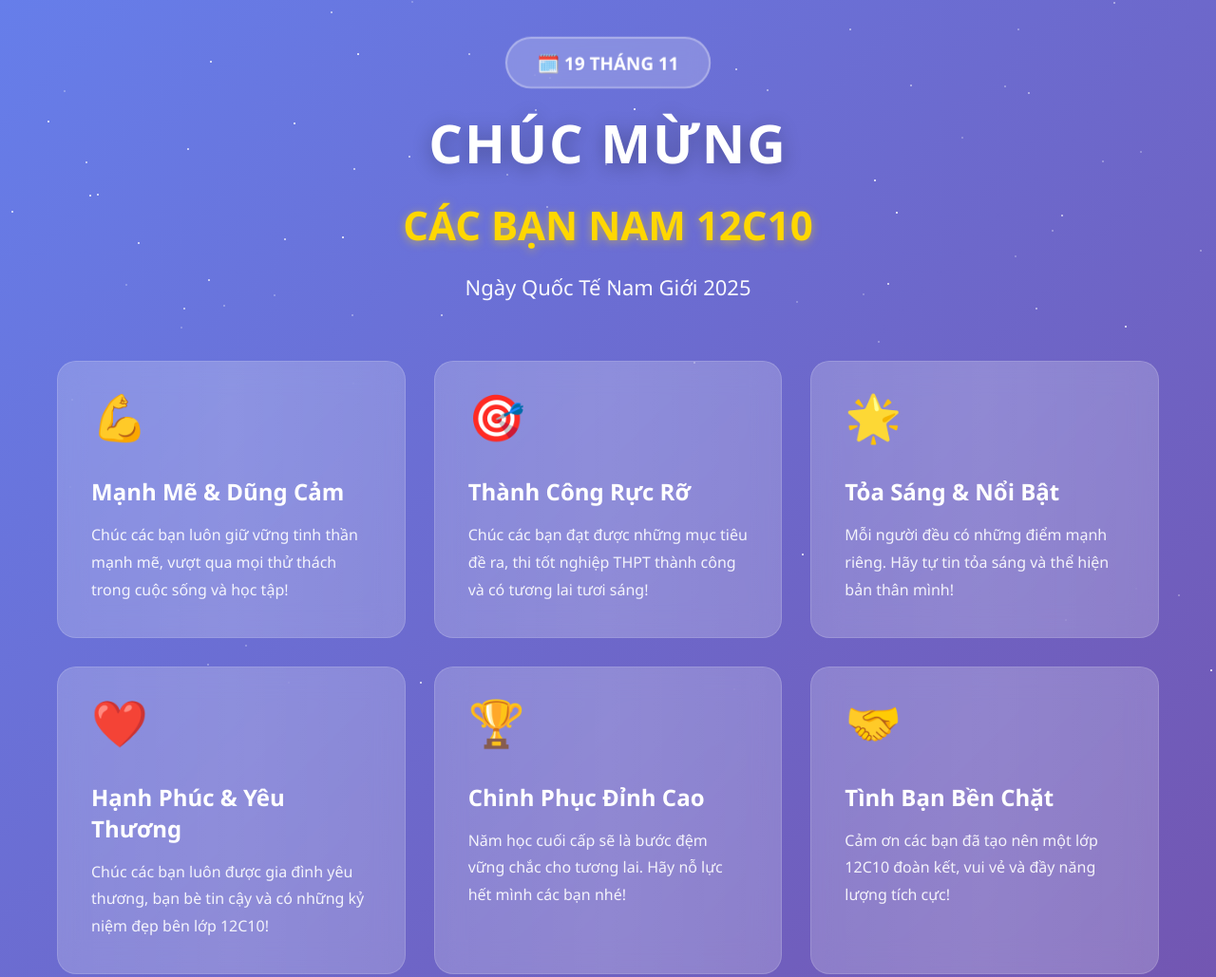
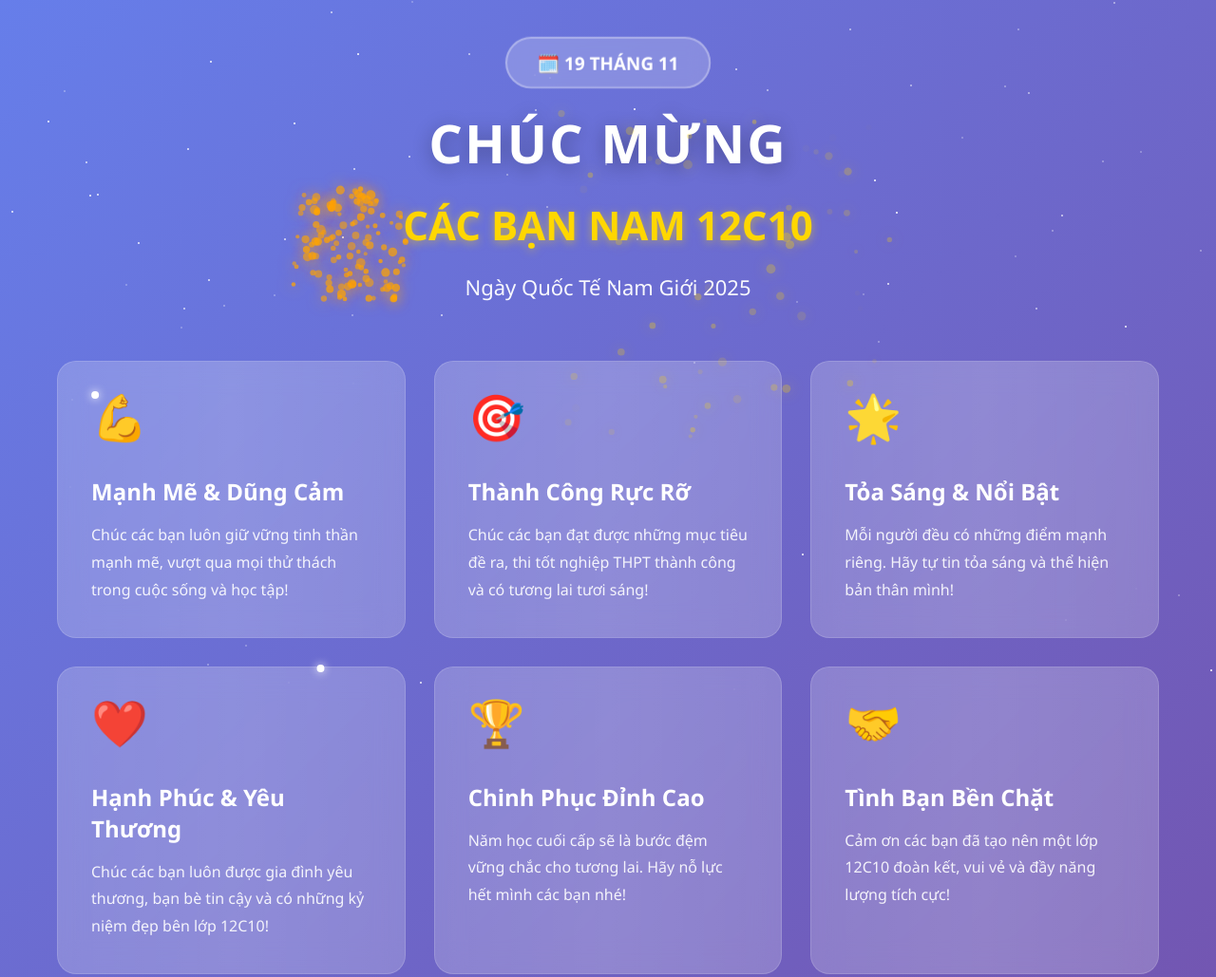
Before and after one commit to MinhHieuu2003/mens-day-12c10, a plain HTML site: page index.html in a window 1280 px wide. Shown: the top 1029 px of the page at 95% size. Drawn offline with Linux system fonts and the light colour scheme.

Commit message:
phao hoa

```diff
--- a/index.html
+++ b/index.html
@@ -214,6 +214,17 @@
             padding: 30px;
         }
 
+        canvas {
+            position: fixed;
+            top: 0;
+            left: 0;
+            width: 100%;
+            height: 100%;
+            pointer-events: none;
+            z-index: 999;
+            background: transparent;
+        }
+
         @keyframes fadeInDown {
             from {
                 opacity: 0;
@@ -252,6 +263,7 @@
     </style>
 </head>
 <body>
+    <canvas id="fireworks"></canvas>
     <div class="stars" id="stars"></div>
 
     <div class="container">
@@ -349,6 +361,139 @@
 
         createStars();
         createEmojiRain();
+
+        // Pháo hoa
+        const canvas = document.getElementById('fireworks');
+        const ctx = canvas.getContext('2d');
+        canvas.width = window.innerWidth;
+        canvas.height = window.innerHeight;
+
+        window.addEventListener('resize', () => {
+            canvas.width = window.innerWidth;
+            canvas.height = window.innerHeight;
+        });
+
+        class Particle {
+            constructor(x, y, color) {
+                this.x = x;
+                this.y = y;
+                this.color = color;
+                this.velocity = {
+                    x: (Math.random() - 0.5) * 8,
+                    y: (Math.random() - 0.5) * 8
+                };
+                this.alpha = 1;
+                this.decay = Math.random() * 0.015 + 0.015;
+                this.gravity = 0.08;
+                this.size = Math.random() * 3 + 2;
+            }
+
+            draw() {
+                ctx.save();
+                ctx.globalAlpha = this.alpha;
+                ctx.beginPath();
+                ctx.arc(this.x, this.y, this.size, 0, Math.PI * 2);
+                ctx.fillStyle = this.color;
+                ctx.shadowBlur = 15;
+                ctx.shadowColor = this.color;
+                ctx.fill();
+                ctx.restore();
+            }
+
+            update() {
+                this.velocity.y += this.gravity;
+                this.x += this.velocity.x;
+                this.y += this.velocity.y;
+                this.alpha -= this.decay;
+            }
+        }
+
+        class Firework {
+            constructor(x, y) {
+                this.x = x;
+                this.y = y;
+                this.targetY = Math.random() * canvas.height * 0.4 + 50;
+                this.velocity = -8;
+                this.exploded = false;
+                this.particles = [];
+                this.colors = [
+                    '#FFD700', '#FFA500', '#FF69B4', '#00FFFF',
+                    '#FF1493', '#00FF00', '#FF4500', '#9370DB'
+                ];
+            }
+
+            draw() {
+                if (!this.exploded) {
+                    ctx.beginPath();
+                    ctx.arc(this.x, this.y, 4, 0, Math.PI * 2);
+                    ctx.fillStyle = '#FFFFFF';
+                    ctx.shadowBlur = 10;
+                    ctx.shadowColor = '#FFFFFF';
+                    ctx.fill();
+                    ctx.shadowBlur = 0;
+                } else {
+                    this.particles.forEach(particle => particle.draw());
+                }
+            }
+
+            update() {
+                if (!this.exploded) {
+                    this.y += this.velocity;
+                    if (this.y <= this.targetY) {
+                        this.explode();
+                    }
+                } else {
+                    this.particles.forEach((particle, index) => {
+                        particle.update();
+                        if (particle.alpha <= 0) {
+                            this.particles.splice(index, 1);
+                        }
+                    });
+                }
+            }
+
+            explode() {
+                this.exploded = true;
+                const particleCount = Math.random() * 50 + 80;
+                const color = this.colors[Math.floor(Math.random() * this.colors.length)];
+
+                for (let i = 0; i < particleCount; i++) {
+                    this.particles.push(new Particle(this.x, this.y, color));
+                }
+            }
+        }
+
+        const fireworks = [];
+
+        function createFirework() {
+            const x = Math.random() * canvas.width;
+            fireworks.push(new Firework(x, canvas.height));
+        }
+
+        function animate() {
+            ctx.clearRect(0, 0, canvas.width, canvas.height);
+
+            fireworks.forEach((firework, index) => {
+                firework.update();
+                firework.draw();
+
+                if (firework.exploded && firework.particles.length === 0) {
+                    fireworks.splice(index, 1);
+                }
+            });
+
+            requestAnimationFrame(animate);
+        }
+
+        // Bắn pháo hoa liên tục với tần suất cao hơn
+        setInterval(createFirework, 600);
+
+        // Bắn 10 phát pháo hoa ban đầu để trang thêm hoành tráng
+        for (let i = 0; i < 10; i++) {
+            setTimeout(createFirework, i * 150);
+        }
+
+        animate();
     </script>
 </body>
 </html>
```
